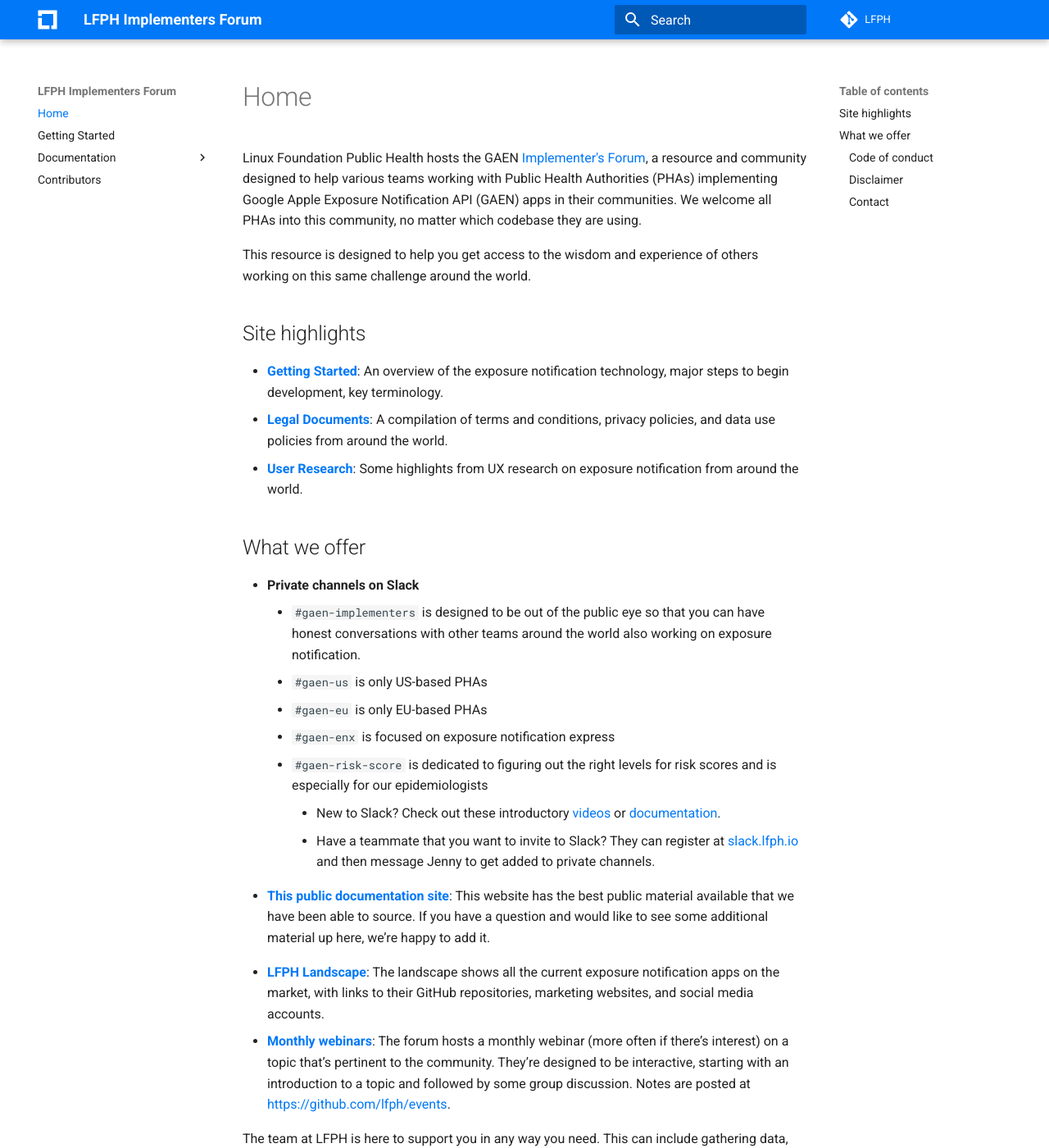
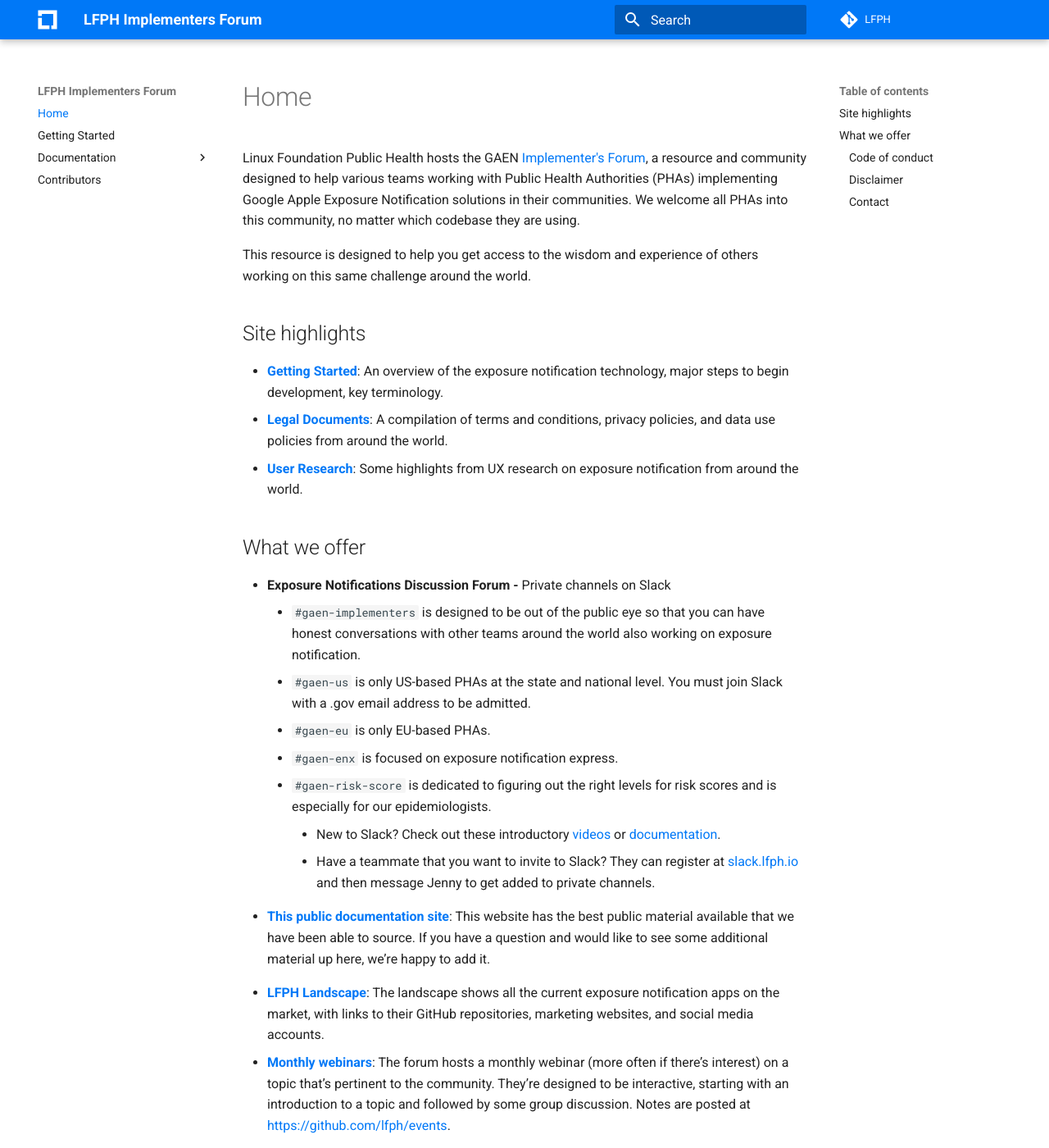
Before and after one commit to lfph/implementers-forum, an MkDocs documentation site: the page built from docs/index.md, in a window 1280 px wide and 1400 px high. Shown: the whole window at 82% size. Built offline with MkDocs 1.6.1 and Material for MkDocs 9.7.7, drawn with Linux system fonts in a browser that asks for light colours; comment, search, counter and statistics services are not loaded.

Commit message:
Make solution-generic, add .gov requirement

```diff
--- a/docs/index.md
+++ b/docs/index.md
@@ -1,5 +1,5 @@
 # Home
-Linux Foundation Public Health hosts the GAEN [Implementer's Forum](https://www.lfph.io/community/implementers-forum/), a resource and community designed to help various teams working with Public Health Authorities (PHAs) implementing Google Apple Exposure Notification API (GAEN) apps in their communities. We welcome all PHAs into this community, no matter which codebase they are using.
+Linux Foundation Public Health hosts the GAEN [Implementer's Forum](https://www.lfph.io/community/implementers-forum/), a resource and community designed to help various teams working with Public Health Authorities (PHAs) implementing Google Apple Exposure Notification solutions in their communities. We welcome all PHAs into this community, no matter which codebase they are using.
 
 This resource is designed to help you get access to the wisdom and experience of others working on this same challenge around the world.
 
@@ -11,16 +11,16 @@ This resource is designed to help you get access to the wisdom and experience of
 
 ## What we offer
 
-* **Private channels on Slack**
+* **Exposure Notifications Discussion Forum -** Private channels on Slack
     * `#gaen-implementers` is designed to be out of the public eye so that you can have honest conversations with other teams around the world also working on exposure notification.
-    * `#gaen-us` is only US-based PHAs
-    * `#gaen-eu` is only EU-based PHAs
-    * `#gaen-enx` is focused on exposure notification express
-    * `#gaen-risk-score` is dedicated to figuring out the right levels for risk scores and is especially for our epidemiologists
+    * `#gaen-us` is only US-based PHAs at the state and national level. You must join Slack with a .gov email address to be admitted.
+    * `#gaen-eu` is only EU-based PHAs.
+    * `#gaen-enx` is focused on exposure notification express.
+    * `#gaen-risk-score` is dedicated to figuring out the right levels for risk scores and is especially for our epidemiologists.
         * New to Slack? Check out these introductory [videos](https://www.youtube.com/watch?v=m2JuAa6-ors&list=PLWlXaxtQ7fUb1WqLJDqJFGQsAXU7CjoGz&index=2&t=0s) or [documentation](https://slack.com/help/articles/218080037-Getting-started-for-new-members).
         * Have a teammate that you want to invite to Slack? They can register at [slack.lfph.io](https://slack.lfph.io) and then message Jenny to get added to private channels.
 * [**This public documentation site**](index.md): This website has the best public material available that we have been able to source. If you have a question and would like to see some additional material up here, we’re happy to add it.
-<!-- * Private GitHub repo: If you have information that you only want to share with members of the Implementer’s Forum, we can upload it to a private GitHub repo. However, please note that we can’t guarantee that the files won’t later be distributed to others. Whenever possible, we encourage information to be shared via our public documentation site instead. -->
+<!-- * Private GitHub repo: If you have information that you only want to share with members of the Implementer’s Forum, we can upload it to a private GitHub repo. However, please note that we can’t guarantee that the files won’t later be distributed to others. Whenever possible, we encourage information to be shared via this public documentation site instead. -->
 * [**LFPH Landscape**](https://landscape.lfph.io): The landscape shows all the current exposure notification apps on the market, with links to their GitHub repositories, marketing websites, and social media accounts.
 * [**Monthly webinars**](https://www.lfph.io/community/webinars/): The forum hosts a monthly webinar (more often if there’s interest) on a topic that’s pertinent to the community. They’re designed to be interactive, starting with an introduction to a topic and followed by some group discussion. Notes are posted at [https://github.com/lfph/events](https://github.com/lfph/events).
 
```
